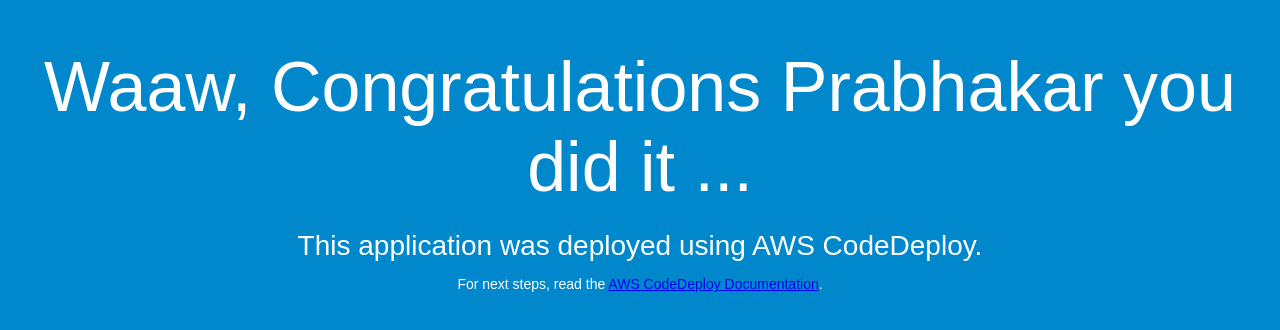
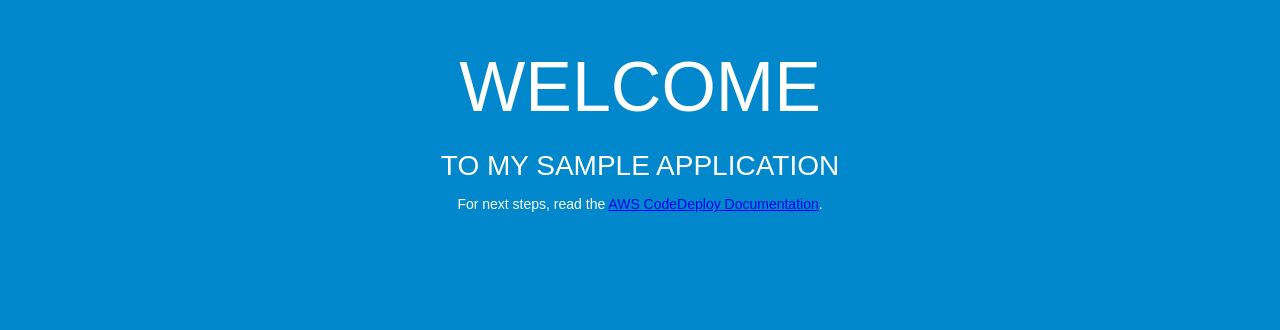
Before and after one commit to shayannnn/myapplication, a plain HTML site: page index.html in a window 1280 px wide. Drawn offline with Linux system fonts and the light colour scheme.

Commit message:
html file

```diff
--- a/index.html
+++ b/index.html
@@ -26,8 +26,8 @@
 </head>
 <body>
   <div align="center">
-    <h1>Waaw, Congratulations Prabhakar you did it ...</h1>
-    <h2>This application was deployed using AWS CodeDeploy.</h2>
+    <h1>WELCOME</h1>
+    <h2>TO MY SAMPLE APPLICATION</h2>
     <p>For next steps, read the <a href="http://aws.amazon.com/documentation/codedeploy">AWS CodeDeploy Documentation</a>.</p>
   </div>
 </body>
```
